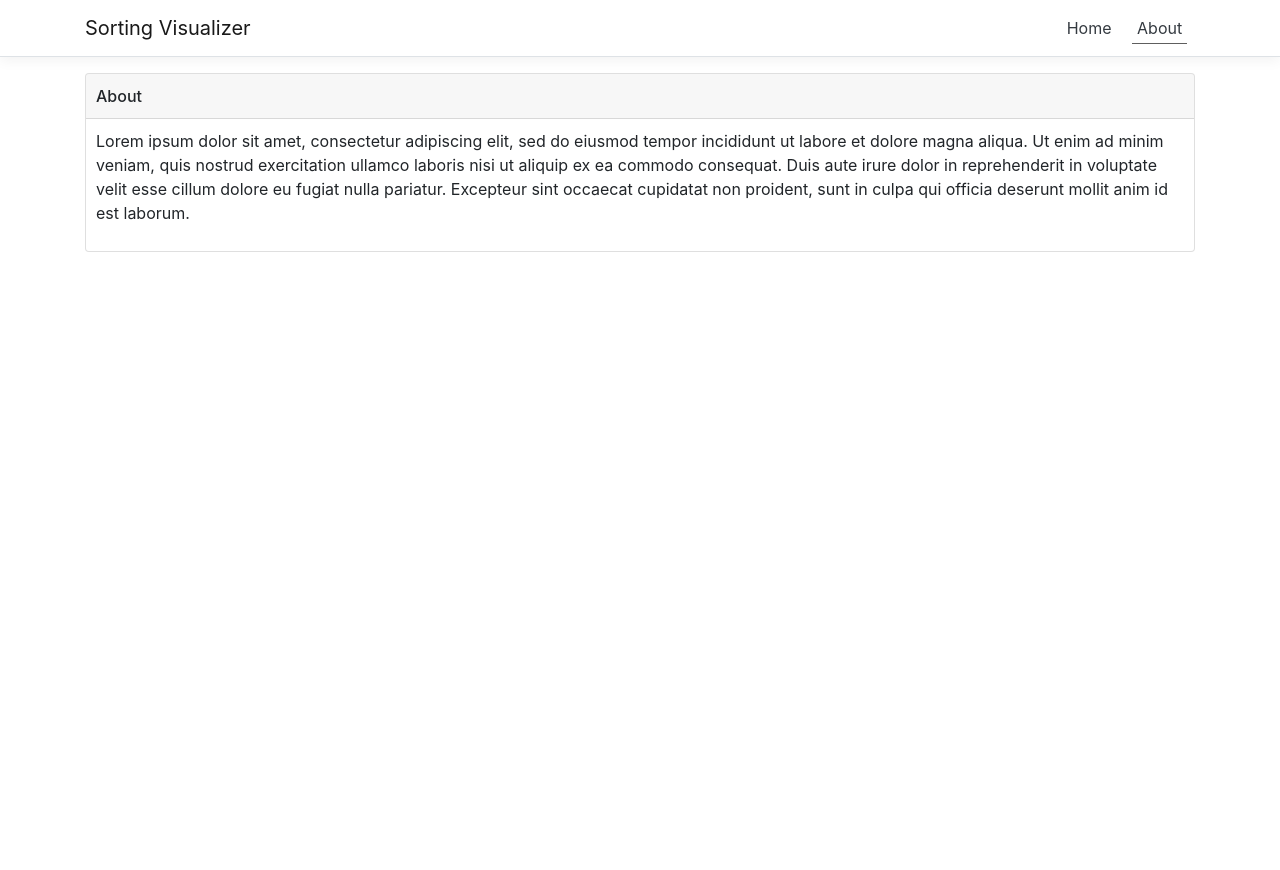
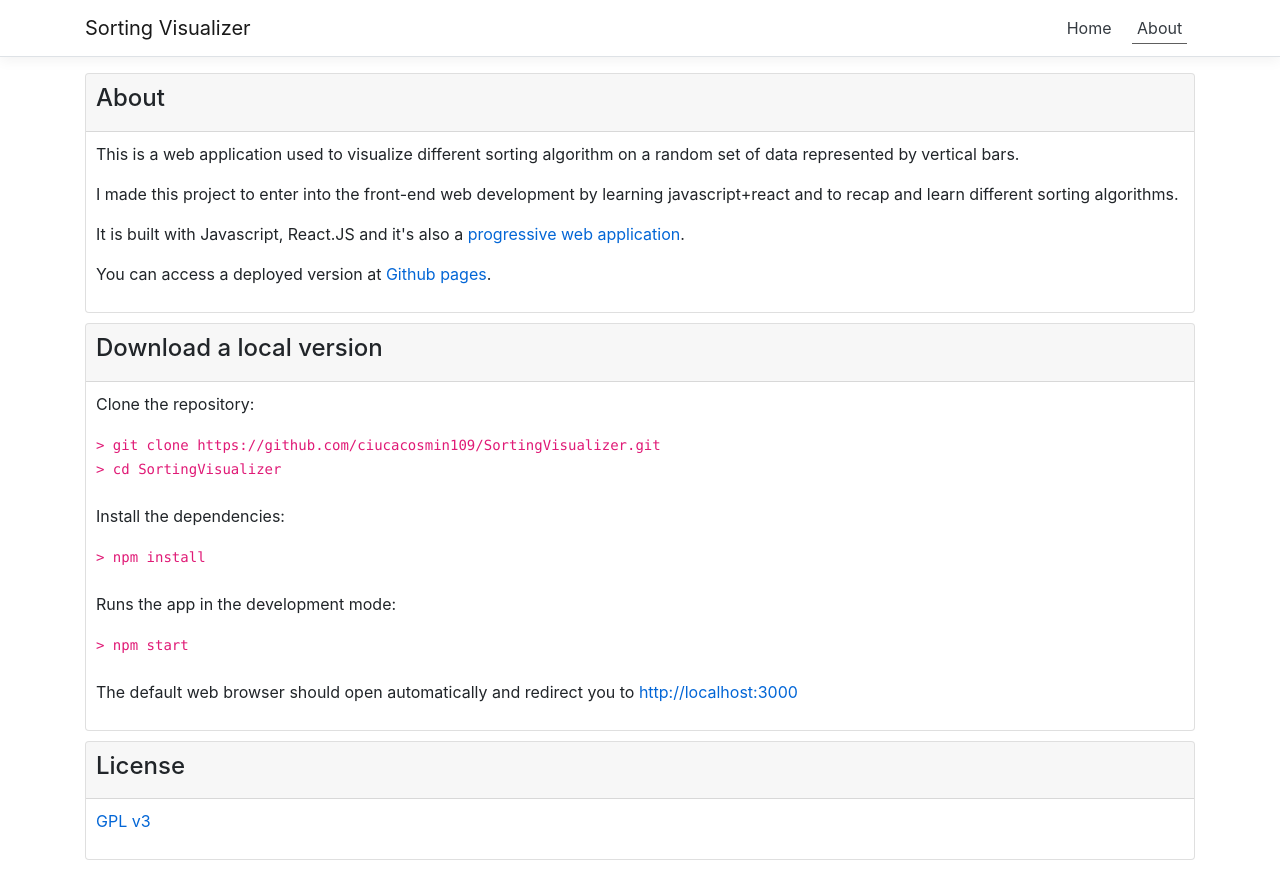
Before and after one commit to ciucacosmin109/SortingVisualizer, a React (Create React App) app: page /about in a window 1280 px wide. Before the commit the page ends 800 px from the top, so only its background shows below. Built offline with nearby package versions, Linux system fonts and the light colour scheme.

Commit message:
Added an actual About page

```diff
--- a/src/components/About.js
+++ b/src/components/About.js
@@ -4,24 +4,50 @@ export class About extends Component{
     static displayName = About.name;
 
     render(){
-        return (
+        return (<>
             <div className="card">
                 <div className="card-header">
-                    <h6>About</h6>
+                    <h4>About</h4>
                 </div>
 
                 <div className="card-body">
-                    <p>
-                        Lorem ipsum dolor sit amet, consectetur adipiscing elit,
-                        sed do eiusmod tempor incididunt ut labore et dolore magna aliqua.
-                        Ut enim ad minim veniam, quis nostrud exercitation ullamco laboris
-                        nisi ut aliquip ex ea commodo consequat. Duis aute irure dolor in
-                        reprehenderit in voluptate velit esse cillum dolore eu fugiat nulla pariatur.
-                        Excepteur sint occaecat cupidatat non proident, sunt in culpa qui officia deserunt
-                        mollit anim id est laborum.
-                    </p>
+                    <p>This is a web application used to visualize different sorting algorithm on a random set of data represented by vertical bars.</p>
+                    <p>I made this project to enter into the front-end web development by learning javascript+react and to recap and learn different sorting algorithms.</p>
+                    <p>It is built with Javascript, React.JS and it's also a <a href="https://developers.google.com/web/progressive-web-apps">progressive web application</a>.</p>
+                    <p>You can access a deployed version at <a href="https://ciucacosmin109.github.io/SortingVisualizer">Github pages</a>.</p>
+
                 </div>
             </div>
-        );
+            <div className="card">
+                <div className="card-header">
+                    <h4>Download a local version</h4>
+                </div>
+
+                <div className="card-body">
+                    <p>Clone the repository:</p>
+                    <code>&gt; git clone https://github.com/ciucacosmin109/SortingVisualizer.git</code><br/>
+                    <code>&gt; cd SortingVisualizer</code><br/><br/>
+
+                    <p>Install the dependencies:</p>
+                    <code>&gt; npm install</code><br/><br/>
+
+                    <p>Runs the app in the development mode:</p>
+                    <code>&gt; npm start</code><br/><br/>
+
+                    <p>The default web browser should open automatically and redirect you to <a href="http://localhost:3000">http://localhost:3000</a></p>
+
+                </div>
+            </div>
+            <div className="card">
+                <div className="card-header">
+                    <h4>License</h4>
+                </div>
+
+                <div className="card-body">
+                    <p><a href="https://github.com/ciucacosmin109/SortingVisualizer/blob/master/LICENSE">GPL v3</a></p>
+
+                </div>
+            </div>
+        </>);
     }
 }
```
